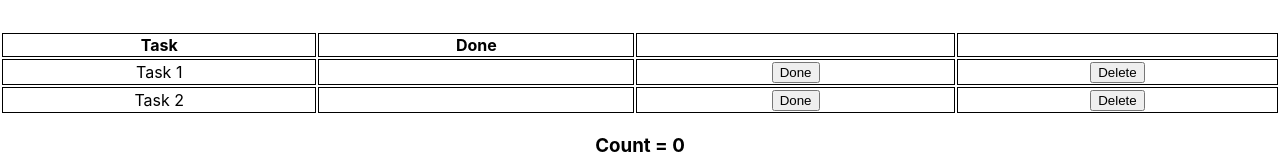
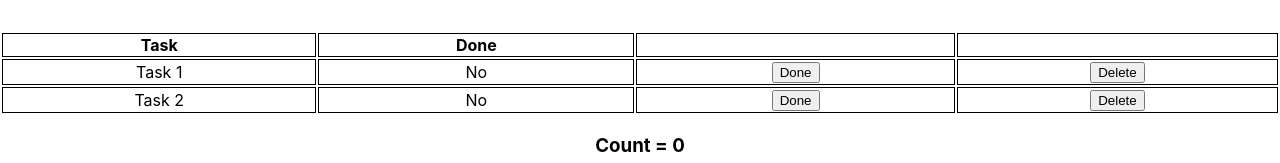
Before and after one commit to DiaaArafat/myTodo, a React (Create React App) app in the folder my-app/: page / in a window 1280 px wide. Shown: the part 177-340 px from the top of the page. Built offline with nearby package versions, Linux system fonts and the light colour scheme.

Commit message:
Done/Undone

```diff
--- a/my-app/src/App.js
+++ b/my-app/src/App.js
@@ -7,6 +7,7 @@ import { useState } from 'react';
 
 
 const App = () => {
+
   const [showTasks,setShowTasks]=useState(true)
   const [tasks, setTasks] = useState([
     {
@@ -33,6 +34,21 @@ const showOrHide = () => {
 
   setShowTasks(!showTasks)
 }
+const dpneUnDone = (id) => {
+const newState = tasks.map(obj => {
+
+    if (obj.id === id) {
+      if(obj.done)
+      return {...obj, done: false}
+      else
+      return {...obj, done: true}
+    }
+    return obj
+  }
+
+    )
+    setTasks(newState)
+}
 
 
   return (
@@ -45,7 +61,7 @@ const showOrHide = () => {
     </header>
     <AddTask onClick = {addTask} />
       <Search onclick={showOrHide}/>
-      {showTasks && <Tasks tasksList={tasks} onDelete={deleteTask} />}
+      {showTasks && <Tasks tasksList={tasks} onDelete={deleteTask} onDoneClick={dpneUnDone} />}
       <Footer />
     </div>
   );
--- a/my-app/src/components/Tasks.js
+++ b/my-app/src/components/Tasks.js
@@ -1,5 +1,5 @@
 
-const Tasks = ({tasksList, onDelete}) => {
+const Tasks = ({tasksList, onDelete, onDoneClick}) => {
     return (
 
         <div className="Tasks">
@@ -13,8 +13,8 @@ const Tasks = ({tasksList, onDelete}) => {
                 </tr>
 
                 {tasksList.map((task) => (<tr key={task.id}>
-                    <td> {task.text} </td> <td> {task.done } </td>
-                    <td><button>Done</button></td>
+                    <td> {task.text} </td> <td> {task.done ? 'Yes' :'No' } </td>
+                    <td><button onClick={()=> {onDoneClick(task.id)}}>{ task.done ? 'Undone' : 'Done'}</button></td>
                     <td><button onClick={()=> {onDelete(task.id)} }>Delete</button></td>
                 </tr>))}
 
```
